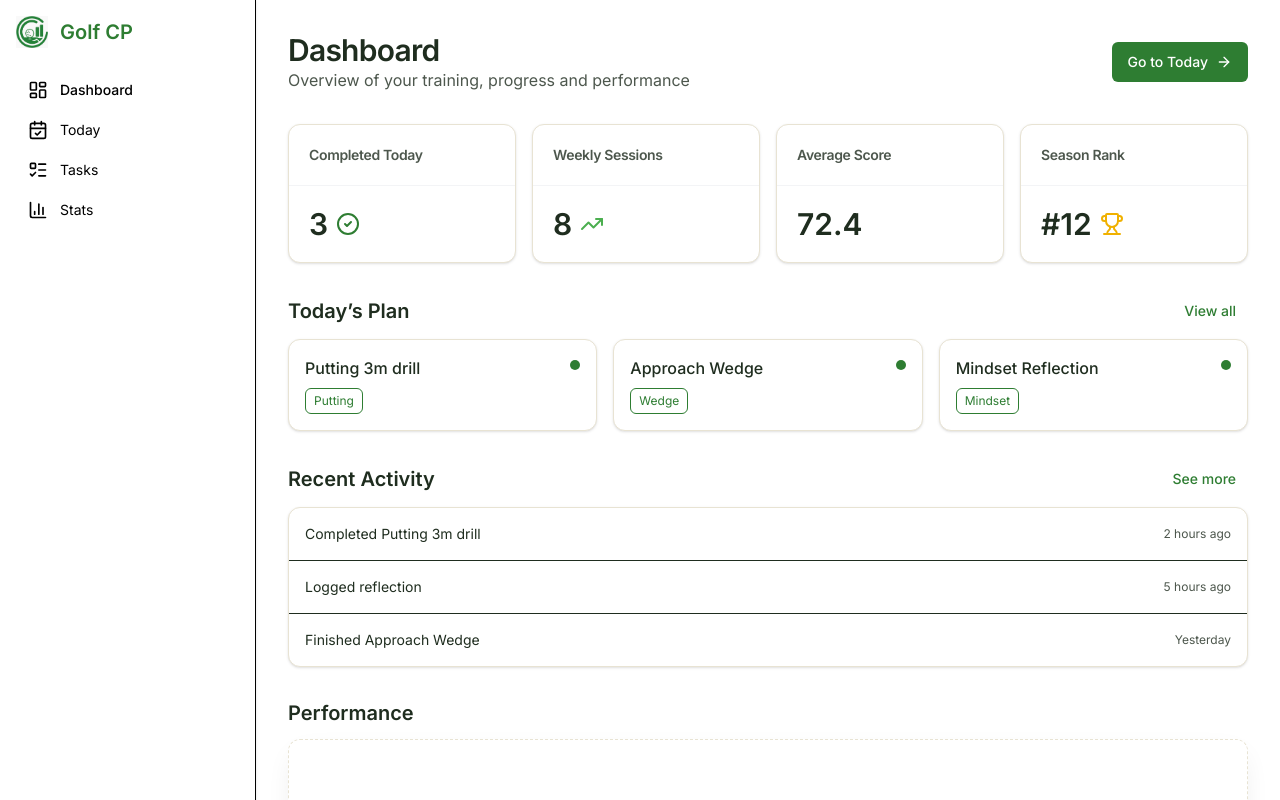
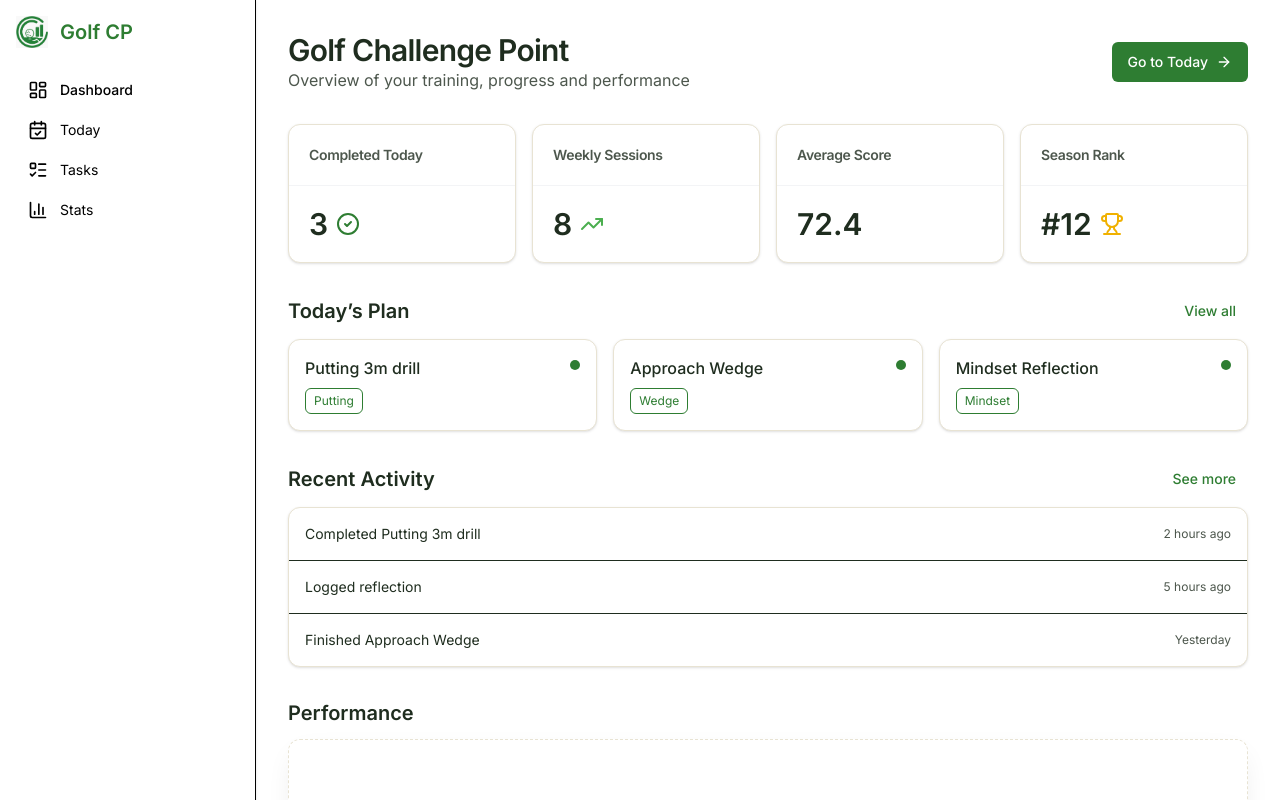
Before and after one commit to abue-99/GolfChallangePoint, a Next.js app in the folder apps/web/: page / in a window 1280 px wide. Shown: the top 800 px of the page. Built offline with nearby package versions, Linux system fonts and the light colour scheme.

Commit message:
Update page.tsx

```diff
--- a/apps/web/src/app/(app)/dashboard/page.tsx
+++ b/apps/web/src/app/(app)/dashboard/page.tsx
@@ -13,7 +13,7 @@ export default function Dashboard() {
       <header className="flex flex-col gap-2 md:flex-row md:items-center md:justify-between">
         <div>
           <h1 className="text-3xl font-semibold tracking-tight text-[var(--golf-heading)]">
-            Dashboard
+            Golf Challenge Point
           </h1>
           <p className="text-[var(--golf-muted-text)]">
             Overview of your training, progress and performance
```
